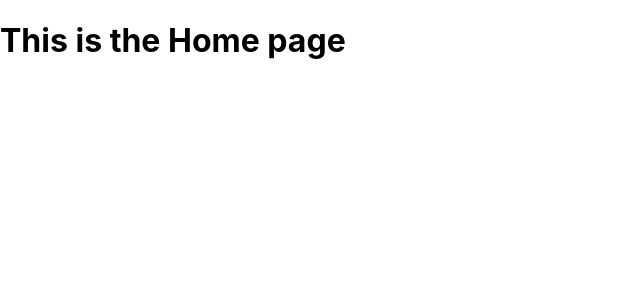
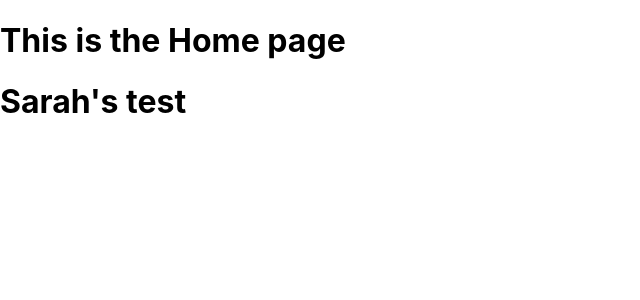
Before and after one commit to DennisPing/digital-art-marketplace-frontend, a React (Create React App) app: page / in a window 1280 px wide. Shown: the top 300 px of the page, without its empty margins (0-640 px from the left). Built offline with nearby package versions, Linux system fonts and the light colour scheme.

Commit message:
This is Sarah's test

```diff
--- a/src/home/index.js
+++ b/src/home/index.js
@@ -2,6 +2,7 @@ const HomeComponent = () => {
   return (
     <div>
       <h1>This is the Home page</h1>
+        <h1>Sarah's test</h1>
     </div>
   );
 };
```
